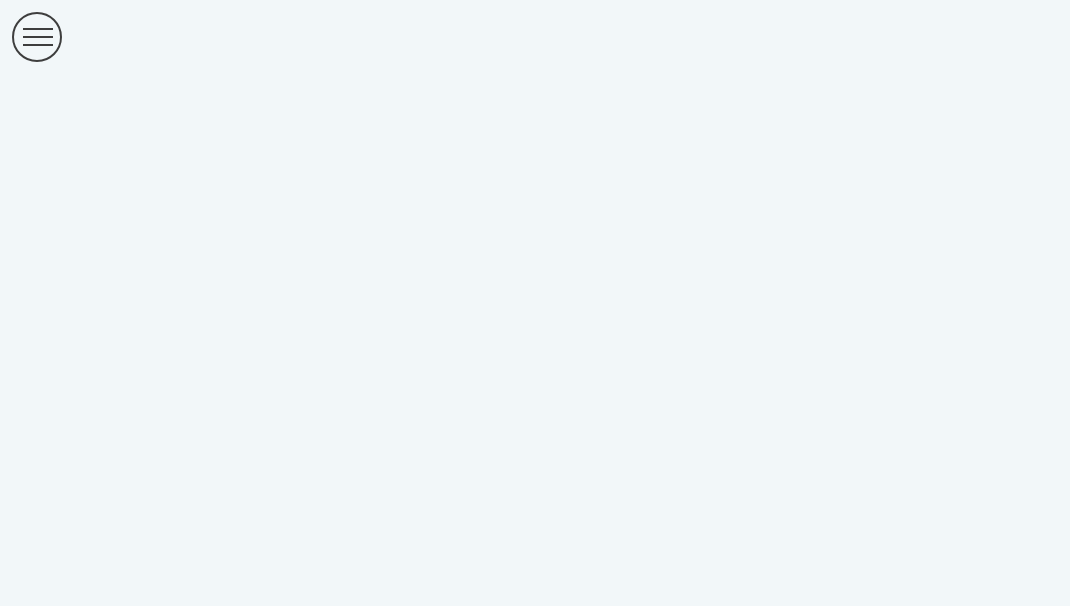
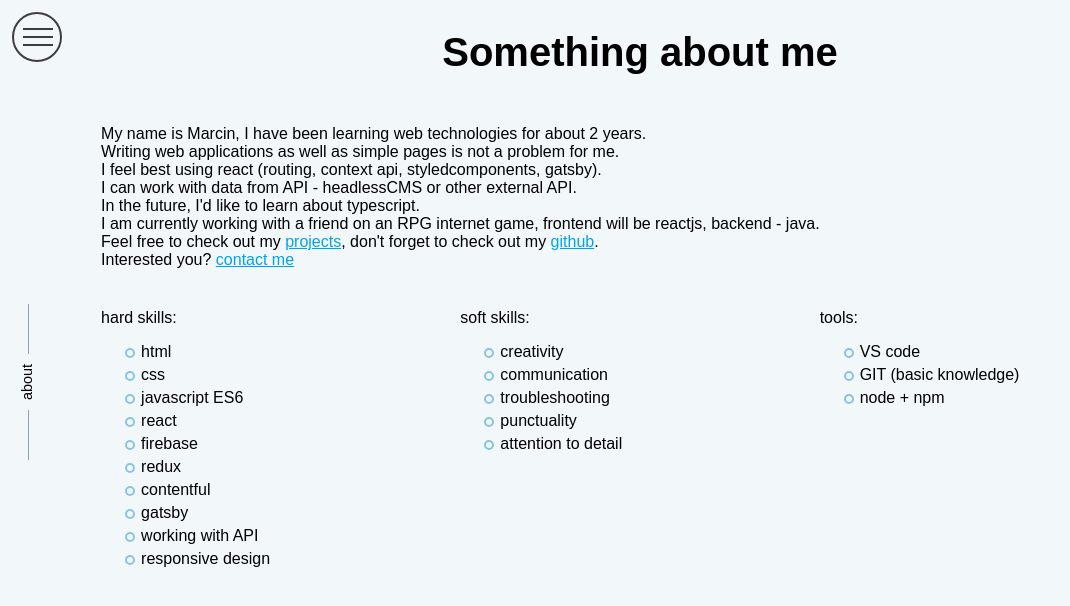
Before and after one commit to Axemaher/portfolio, a React (Create React App) app: page /about in a window 1280 px wide. Shown: the top 606 px of the page, without its empty margins (0-1070 px from the left). Built offline with nearby package versions, Linux system fonts and the light colour scheme.

Commit message:
Add About

```diff
--- /dev/null
+++ b/src/components/PointedElement.js
@@ -0,0 +1,27 @@
+import React from 'react';
+import styled from 'styled-components';
+
+const StyledPointedElement = styled.li`
+    position: relative;
+    margin-bottom: 5px;
+    &:before{
+        position: absolute;
+        content: "";
+        width: 10px;
+        height: 10px;
+        border: 2px solid #88c4e2;
+        border-radius: 50%;
+        left: -16px;
+        top: .3em;
+    }
+`;
+
+const PointedElement = ({ children }) => {
+    return (
+        <StyledPointedElement>
+            {children}
+        </StyledPointedElement>
+    );
+}
+
+export default PointedElement;
--- /dev/null
+++ b/src/containers/About/About.js
@@ -0,0 +1,125 @@
+import React from "react";
+import styled from "styled-components";
+import PageInfo from "../PageInfo";
+import Page from "../../components/Page";
+import PointedElement from '../../components/PointedElement';
+import { NavLink } from "react-router-dom";
+
+const StyledAboutWrapper = styled.div`
+    display: block;
+    font-size: 1rem;
+`;
+
+const StyledH2 = styled.h2`
+    font-size: 2.5em;
+    text-align: center;
+    margin: 30px 0 0 0;
+    @media ${({ theme }) => theme.device.mobileL} {
+        font-size: 1.5em;
+    }
+`;
+
+const StyledAboutContent = styled.div`
+    margin: 0 auto;
+    padding: 50px 0;
+    margin-bottom: 100px;
+    max-width: 1440px;
+    display: grid;
+    grid-template-columns: 1fr 1fr 1fr;
+    grid-template-rows: auto auto;
+    gap: 40px 0px;
+    grid-template-areas:
+        "about-my about-my ."
+        "hard-skills soft-skills tools";
+`;
+
+const StyledList = styled.ul`
+    list-style: none;
+`;
+
+const StyledListTitle = styled.p`
+    margin-top: 0;
+`;
+
+const StyledAboutMy = styled.div`
+    grid-area: about-my;
+`;
+
+const StyledHardSkills = styled.div`
+    grid-area: hard-skills;
+`;
+
+const StyledSoftSkills = styled.div`
+    grid-area: soft-skills;
+`;
+
+const StyledTools = styled.div`
+  grid-area: tools;
+`;
+
+const StyledNavLink = styled(NavLink)`
+    color: ${({ theme }) => theme.colors.border};
+`;
+
+const StyledA = styled.a`
+    color: ${({ theme }) => theme.colors.border};
+
+`;
+
+const About = () => {
+    return (
+        <Page>
+            <StyledAboutWrapper>
+                <PageInfo>about</PageInfo>
+                <StyledH2>Something about me</StyledH2>
+                <StyledAboutContent>
+                    <StyledAboutMy>
+                        My name is Marcin, I have been learning web technologies for about 2 years.<br />
+                        Writing web applications as well as simple pages is not a problem for me.<br />
+                        I feel best using react (routing, context api, styledcomponents, gatsby).<br />
+                        I can work with data from API - headlessCMS or other external API.<br />
+                        In the future, I'd like to learn about typescript.<br />
+                        I am currently working with a friend on an RPG internet game, frontend will be reactjs, backend - java.<br />
+                        Feel free to check out my <StyledNavLink to="./projects">projects</StyledNavLink>, don't forget to check out my <StyledA href="https://github.com/Axemaher">github</StyledA>.<br />
+                        Interested you? <StyledNavLink to="./contact">contact me</StyledNavLink>
+                    </StyledAboutMy>
+                    <StyledHardSkills>
+                        <StyledListTitle>hard skills:</StyledListTitle>
+                        <StyledList>
+                            <PointedElement>html</PointedElement>
+                            <PointedElement>css</PointedElement>
+                            <PointedElement>javascript ES6</PointedElement>
+                            <PointedElement>react</PointedElement>
+                            <PointedElement>firebase</PointedElement>
+                            <PointedElement>redux</PointedElement>
+                            <PointedElement>contentful</PointedElement>
+                            <PointedElement>gatsby</PointedElement>
+                            <PointedElement>working with API</PointedElement>
+                            <PointedElement>responsive design</PointedElement>
+                        </StyledList>
+                    </StyledHardSkills>
+                    <StyledSoftSkills>
+                        <StyledListTitle>soft skills:</StyledListTitle>
+                        <StyledList>
+                            <PointedElement>creativity</PointedElement>
+                            <PointedElement>communication</PointedElement>
+                            <PointedElement>troubleshooting</PointedElement>
+                            <PointedElement>punctuality</PointedElement>
+                            <PointedElement>attention to detail</PointedElement>
+                        </StyledList>
+                    </StyledSoftSkills>
+                    <StyledTools>
+                        <StyledListTitle>tools:</StyledListTitle>
+                        <StyledList>
+                            <PointedElement>VS code</PointedElement>
+                            <PointedElement>GIT (basic knowledge)</PointedElement>
+                            <PointedElement>node + npm</PointedElement>
+                        </StyledList>
+                    </StyledTools>
+                </StyledAboutContent>
+            </StyledAboutWrapper>
+        </Page>
+    );
+};
+
+export default About;
--- a/src/containers/App.js
+++ b/src/containers/App.js
@@ -6,6 +6,7 @@ import Home from './Home/Home';
 import Contact from '../containers/Contact/Contact';
 import Menu from '../containers/Menu/Menu';
 import Projects from './Projects/Projects';
+import About from './About/About';
 import './PageAnimation.css';
 
 
@@ -26,6 +27,7 @@ const App = () => {
                 <Route
                   exact path="/"
                   component={() => <Home />} />
+                <Route path="/about/" component={() => <About />} />
                 <Route path="/projects/" component={() => <Projects />} />
                 <Route path="/contact/" component={() => <Contact />} />
               </Switch>
--- a/src/containers/Projects/Project.js
+++ b/src/containers/Projects/Project.js
@@ -1,6 +1,7 @@
 import React, { useEffect } from 'react';
 import styled from 'styled-components';
 import ButtonAnchor from '../../components/ButtonAnchor';
+import PointedElement from '../../components/PointedElement';
 
 const StyledSection = styled.section`
     margin: 0 auto;
@@ -91,21 +92,6 @@ const StyledDescriptionList = styled.ul`
     list-style: none;
 `;
 
-const StyledPointedElement = styled.li`
-    position: relative;
-    margin-bottom: 5px;
-    &:before{
-        position: absolute;
-        content: "";
-        width: 10px;
-        height: 10px;
-        border: 2px solid #88c4e2;
-        border-radius: 50%;
-        left: -16px;
-        top: .3em;
-    }
-`;
-
 const StyledImage = styled.img`
     box-sizing: border-box;
     width: 100%;
@@ -118,8 +104,7 @@ const Project = ({ data, label, activeProject, setActiveProject, pageHeight = 10
 
     useEffect(() => {
         const observerConfig = {
-            rootMargin: `-${
-                pageHeight % 2 === 0 ? observerMargin - 1 : observerMargin
+            rootMargin: `-${pageHeight % 2 === 0 ? observerMargin - 1 : observerMargin
                 }px 0px -${observerMargin}px 0px`,
         };
         const handleIntersection = function (entries) {
@@ -163,13 +148,13 @@ const Project = ({ data, label, activeProject, setActiveProject, pageHeight = 10
                 <StyledListTitle>The following functions have been implemented:</StyledListTitle>
                 <StyledDescriptionList>
                     {data.listData.map(e => (
-                        <StyledPointedElement key={e}>{e}</StyledPointedElement>
+                        <PointedElement key={e}>{e}</PointedElement>
                     ))}
                 </StyledDescriptionList>
                 <StyledListTitle>Technologies:</StyledListTitle>
                 <StyledDescriptionList>
                     {data.technologies.map(e => (
-                        <StyledPointedElement key={e}>{e}</StyledPointedElement>
+                        <PointedElement key={e}>{e}</PointedElement>
                     ))}
                 </StyledDescriptionList>
             </StyledDescription>
```
